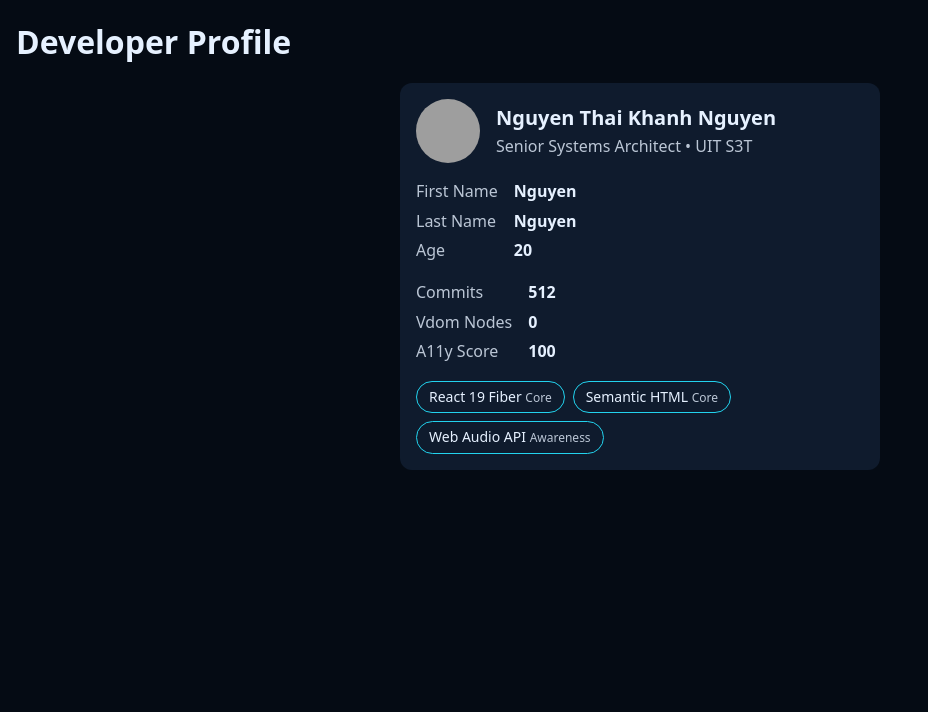
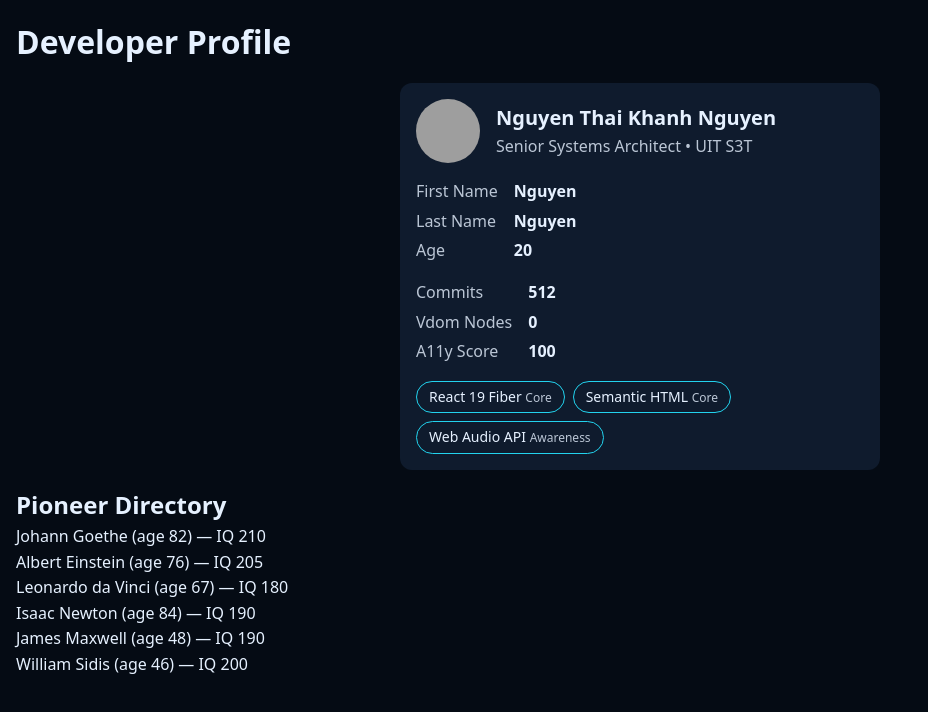
Before and after one commit to nguyenntkpvnm21/24521198_NguyenThaiKhanhNguyen_LAB3, a React (Vite) app: page / in a window 1280 px wide. Shown: the top 712 px of the page, without its empty margins (0-928 px from the left). Built offline with nearby package versions, Linux system fonts and the light colour scheme; grey boxes are pictures that could not be loaded.

Commit message:
feat(ex2): mount ScientistDirectory in App

```diff
--- a/src/App.jsx
+++ b/src/App.jsx
@@ -1,10 +1,12 @@
    import { DeveloperCard } from './components/DeveloperCard.jsx';
+   import { ScientistDirectory } from './components/ScientistDirectory.jsx';
 
    export function App() {
      return (
        <main>
          <h1>Developer Profile</h1>
          <DeveloperCard />
+         <ScientistDirectory />
        </main>
      );
    }
```
